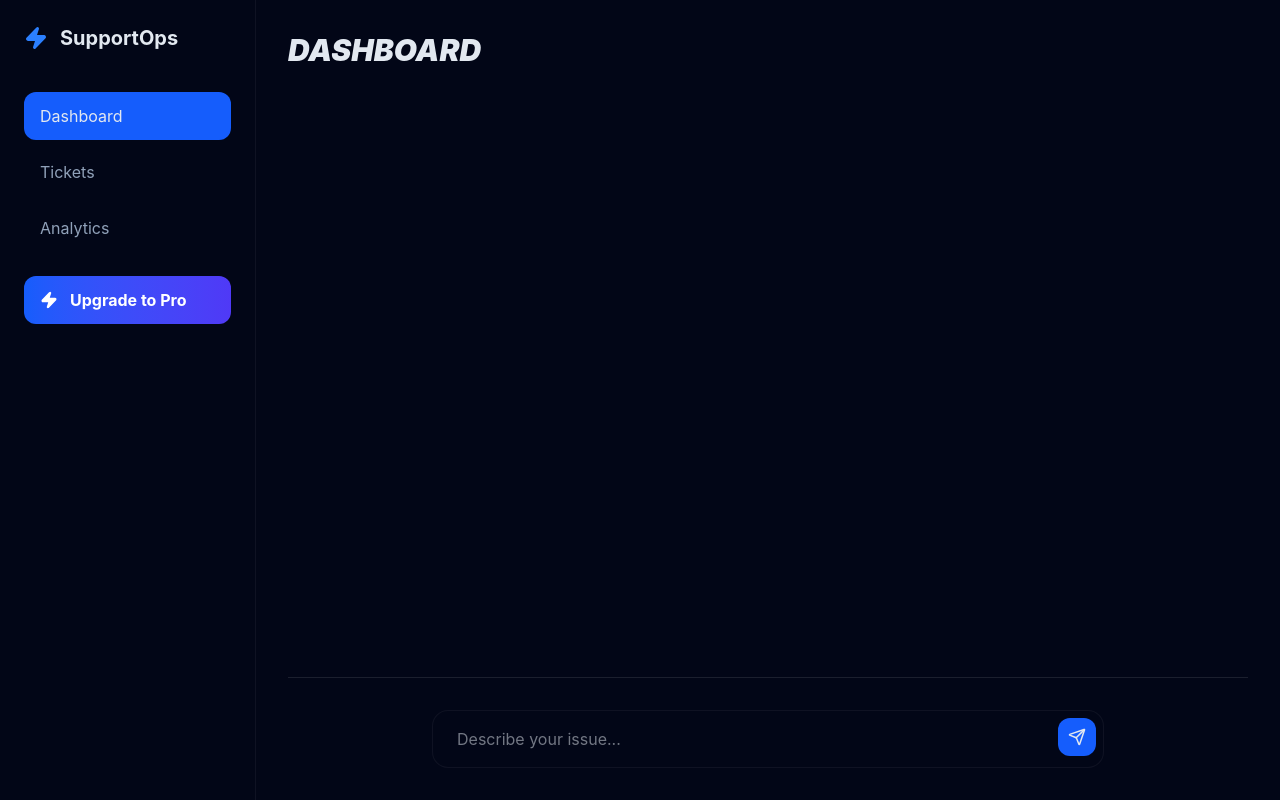
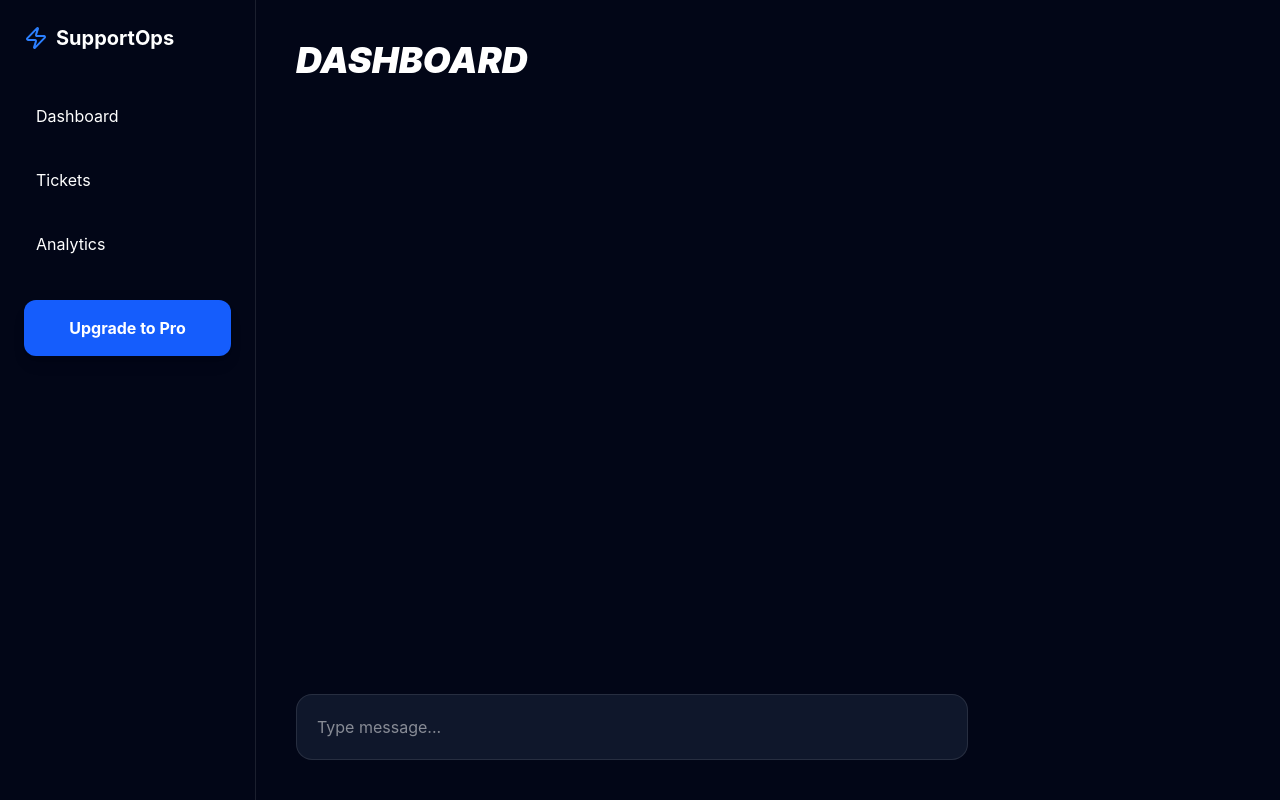
Before and after one commit to Enyonje/supportops-ai, a React app in the folder frontend/: page / in a window 1280 px wide. Built offline with nearby package versions, Linux system fonts and the light colour scheme; the HTML template or start-up script is replaced by a standard one.

Commit message:
frontend/src/App.jsx

```diff
--- a/frontend/src/App.jsx
+++ b/frontend/src/App.jsx
@@ -1,87 +1,77 @@
 import React, { useState } from 'react';
 import { BrowserRouter as Router, Routes, Route } from 'react-router-dom';
-import { Zap, Send } from 'lucide-react';
+import { Zap, Send, LayoutDashboard, Ticket, BarChart3 } from 'lucide-react';
 import toast, { Toaster } from 'react-hot-toast';
 import SuccessPage from './pages/SuccessPage';
-import CancelPage from './pages/CancelPage'; // NEW IMPORT
+import CancelPage from './pages/CancelPage';
 
-const API_BASE_URL = window.location.hostname === 'localhost'
-  ? 'http://localhost:8000'
-  : 'https://supportops-ai.onrender.com';
+const API_BASE_URL = "https://supportops-ai.onrender.com";
 
 const Dashboard = () => {
   const [activeTab, setActiveTab] = useState('Dashboard');
   const [clientMessage, setClientMessage] = useState("");
-  const [isProcessing, setIsProcessing] = useState(false);
 
   const handleUpgrade = async () => {
-    const toastId = toast.loading("Preparing secure checkout...");
     try {
       const response = await fetch(`${API_BASE_URL}/api/v1/stripe/create-checkout-session`, {
         method: 'POST',
         headers: { 'Content-Type': 'application/json' },
         body: JSON.stringify({
           price_id: 'price_1SkSsGPGjk4Kjz6d2fO4jMyQ',
-          customer_email: 'customer@example.com'
+          customer_email: 'user@example.com'
         }),
       });
       const data = await response.json();
       if (data.url) window.location.href = data.url;
     } catch (error) {
-      toast.error("Checkout failed!", { id: toastId });
-    }
-  };
-
-  const handleClientSubmit = async (e) => {
-    e.preventDefault();
-    if (!clientMessage) return;
-    setIsProcessing(true);
-    const toastId = toast.loading("Sending...");
-    try {
-      await fetch(`${API_BASE_URL}/api/v1/tickets/resolve`, {
-        method: 'POST',
-        headers: { 'Content-Type': 'application/json' },
-        body: JSON.stringify({
-          ticket_id: `TKT-${Math.floor(Math.random() * 10000)}`,
-          resolution_status: "analyzing",
-          agent_name: "Customer Portal"
-        }),
-      });
-      setClientMessage("");
-      toast.success("Ticket Received!", { id: toastId });
-    } catch (error) {
-      toast.error("Error connecting to backend.", { id: toastId });
-    } finally {
-      setIsProcessing(false);
+      toast.error("Checkout failed!");
     }
   };
 
   return (
-    <div className="flex min-h-screen bg-[#020617] text-slate-200">
-      <aside className="w-64 border-r border-white/5 bg-[#020617] p-6 flex flex-col">
-        <div className="flex items-center gap-3 mb-10">
-          <Zap className="text-blue-500 fill-blue-500" size={24} />
-          <span className="text-xl font-bold">SupportOps</span>
+    <div className="flex min-h-screen bg-[#020617] text-white">
+      {/* Sidebar - FORCED VISIBLE */}
+      <aside className="w-64 border-r border-white/10 p-6 flex flex-col bg-[#020617]">
+        <div className="flex items-center gap-2 mb-10">
+          <Zap className="text-blue-500" />
+          <span className="font-bold text-xl">SupportOps</span>
         </div>
-        <nav className="space-y-2 flex-1">
-          {['Dashboard', 'Tickets', 'Analytics'].map((tab) => (
-            <button key={tab} onClick={() => setActiveTab(tab)} className={`w-full flex items-center gap-3 px-4 py-3 rounded-xl ${activeTab === tab ? 'bg-blue-600' : 'text-slate-400'}`}>
-              {tab}
-            </button>
-          ))}
-          <button onClick={handleUpgrade} className="w-full mt-6 flex items-center gap-3 px-4 py-3 rounded-xl bg-gradient-to-r from-blue-600 to-indigo-600 text-white font-bold">
-            <Zap size={18} fill="white" /> Upgrade to Pro
+
+        <nav className="flex-1 space-y-4">
+          <button onClick={() => setActiveTab('Dashboard')} className="w-full text-left p-3 rounded-lg hover:bg-white/5">Dashboard</button>
+          <button onClick={() => setActiveTab('Tickets')} className="w-full text-left p-3 rounded-lg hover:bg-white/5">Tickets</button>
+          <button onClick={() => setActiveTab('Analytics')} className="w-full text-left p-3 rounded-lg hover:bg-white/5">Analytics</button>
+
+          <button
+            onClick={handleUpgrade}
+            className="w-full mt-4 p-4 bg-blue-600 rounded-xl font-bold shadow-lg hover:bg-blue-500 transition-all"
+          >
+            Upgrade to Pro
           </button>
         </nav>
       </aside>
-      <main className="flex-1 p-8 flex flex-col">
-        <h1 className="text-3xl font-black mb-8 italic uppercase">{activeTab}</h1>
-        <section className="mt-auto border-t border-white/10 pt-8">
-          <form onSubmit={handleClientSubmit} className="relative max-w-2xl mx-auto">
-            <input type="text" value={clientMessage} onChange={(e) => setClientMessage(e.target.value)} placeholder="Describe your issue..." className="w-full bg-[#020617] border border-white/5 rounded-2xl py-4 px-6 outline-none focus:border-blue-500" />
-            <button type="submit" disabled={isProcessing} className="absolute right-2 top-2 p-2.5 bg-blue-600 rounded-xl"><Send size={18} /></button>
+
+      {/* Main */}
+      <main className="flex-1 p-10 flex flex-col">
+        <h1 className="text-4xl font-black uppercase italic mb-10">{activeTab}</h1>
+
+        {activeTab === 'Analytics' && (
+          <div className="p-10 border border-white/10 rounded-3xl bg-white/5 max-w-sm">
+            <h2 className="text-slate-400 font-bold uppercase text-xs mb-2">Live Status</h2>
+            <p className="text-4xl font-bold">Idle</p>
+          </div>
+        )}
+
+        <div className="mt-auto">
+          <form className="relative max-w-2xl" onSubmit={(e) => e.preventDefault()}>
+            <input
+              className="w-full bg-slate-900 border border-white/10 p-5 rounded-2xl outline-none"
+              placeholder="Type message..."
+              value={clientMessage}
+              onChange={(e) => setClientMessage(e.target.value)}
+            />
           </form>
-        </section>
+        </div>
       </main>
     </div>
   );
@@ -89,11 +79,11 @@ const Dashboard = () => {
 
 const App = () => (
   <Router>
-    <Toaster position="top-right" />
+    <Toaster />
     <Routes>
       <Route path="/" element={<Dashboard />} />
       <Route path="/success" element={<SuccessPage />} />
-      <Route path="/cancel" element={<CancelPage />} /> {/* NEW ROUTE */}
+      <Route path="/cancel" element={<CancelPage />} />
     </Routes>
   </Router>
 );
```
